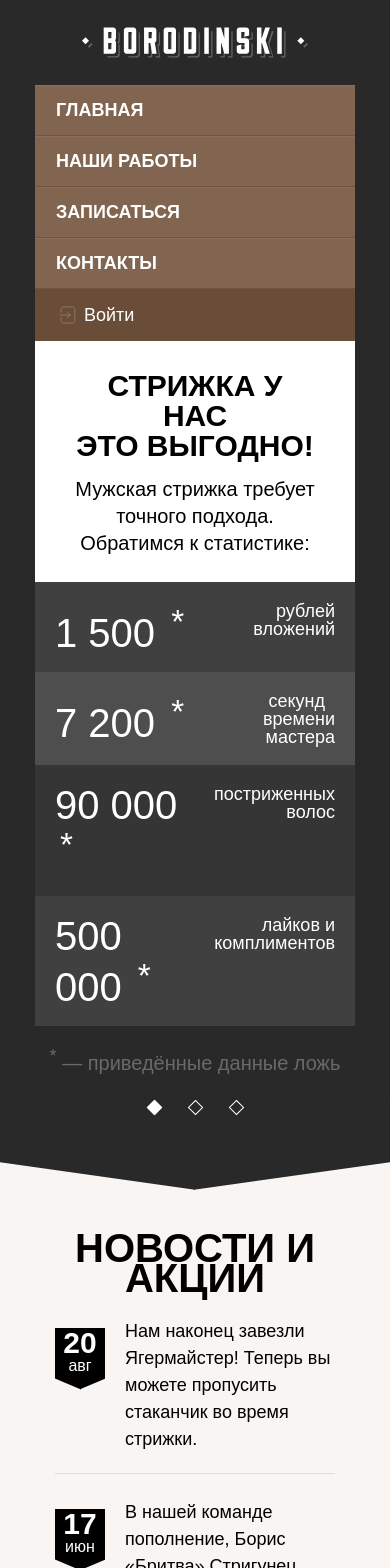
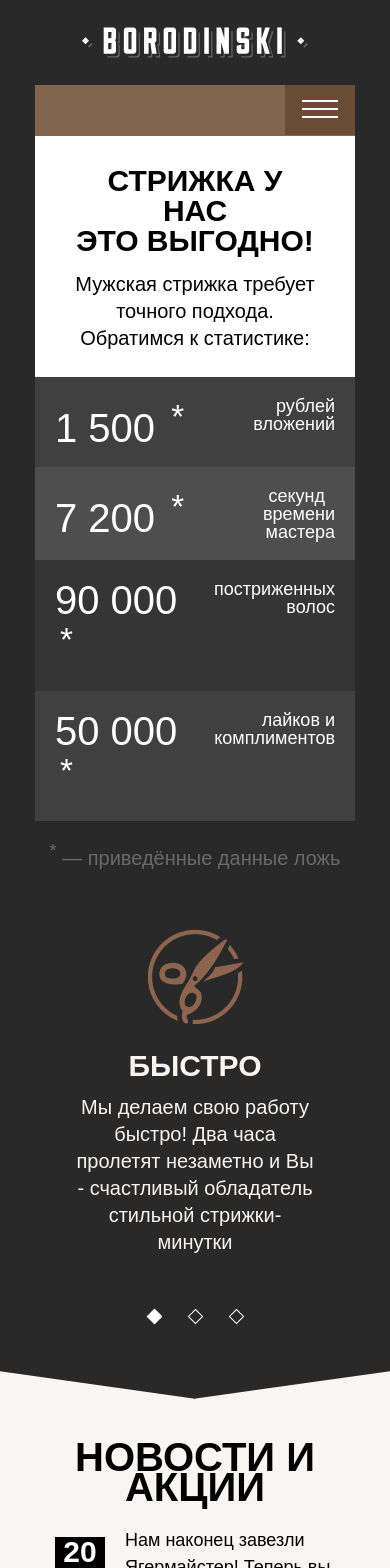
Before and after one commit to MaxKichiy/reactBrbShop, a React (Create React App) app: page / in a window 390 px wide. Shown: the top 1568 px of the page. Built offline with nearby package versions, Linux system fonts and the light colour scheme.

Commit message:
handle slider on mobile page

```diff
--- a/src/components/Advantages.js
+++ b/src/components/Advantages.js
@@ -1,47 +1,65 @@
-import React from 'react';
+import React, { useState } from 'react';
 import AdvntagesTiles from './AdvntagesTiles';
+import SliderButton from './SliderButton';
 
 function Advantages() {
+  const [isActive, setIsActive] = useState(0);
+  const advTypes = ['fast', 'cool', 'expensive'];
+
+  const advInside = [
+    <>
+      <h3 className='advantages__title '>Быстро</h3>
+      <p className='advantages__description'>
+        Мы делаем свою работу быстро! Два часа пролетят незаметно и Вы -
+        счастливый обладатель стильной стрижки-минутки
+      </p>
+    </>,
+    <>
+      <h3 className='advantages__title'>Круто</h3>
+      <p className='advantages__description'>
+        Забудьте, как вы стриглись раньше. Мы сделаем из Вас звезду футбола или
+        кино.Во всяком случае внешне.
+      </p>
+    </>,
+    <>
+      <h3 className='advantages__title '>Дорого</h3>
+      <p className='advantages__description'>
+        Наши мастера — профессионалы своего дела и не могут стоить дёшево. К
+        тому же, разве цена не даёт определённый статус?
+      </p>
+    </>,
+  ];
+
+  const onClickHandler = (data) => {
+    setIsActive(advTypes.indexOf(data));
+  };
+
   return (
     <section className='advantages'>
       <div className='advantages__wrapper slider'>
         <h2 className='visually-hidden'>Наши преимущества</h2>
         <ul className='advantages__list slider__list'>
-          <AdvntagesTiles type='fast'>
-            <h3 className='advantages__title '>Быстро</h3>
-            <p className='advantages__description'>
-              Мы делаем свою работу быстро! Два часа пролетят незаметно и Вы -
-              счастливый обладатель стильной стрижки-минутки
-            </p>
-          </AdvntagesTiles>
-          <AdvntagesTiles type='cool'>
-            <h3 className='advantages__title'>Круто</h3>
-            <p className='advantages__description'>
-              Забудьте, как вы стриглись раньше. Мы сделаем из Вас звезду
-              футбола или кино.Во всяком случае внешне.
-            </p>
-          </AdvntagesTiles>
-          <AdvntagesTiles type='expensive'>
-            <h3 className='advantages__title '>Дорого</h3>
-            <p className='advantages__description'>
-              Наши мастера — профессионалы своего дела и не могут стоить дёшево.
-              К тому же, разве цена не даёт определённый статус?
-            </p>
-          </AdvntagesTiles>
+          {advTypes.map((el, index) => {
+            let activOn = isActive === index ? true : false;
+            return (
+              <AdvntagesTiles active={activOn} type={el} key={`${index}_adv`}>
+                {advInside[index]}
+              </AdvntagesTiles>
+            );
+          })}
         </ul>
         <p className='advantages__toggles slider__toggles'>
-          <button
-            className='slider__toggle slider__toggle--active slider__toggle--fast'
-            type='button'
-          ></button>
-          <button
-            className='slider__toggle slider__toggle--cool'
-            type='button'
-          ></button>
-          <button
-            className='slider__toggle slider__toggle--expensive'
-            type='button'
-          ></button>
+          {advTypes.map((el, index) => {
+            let activOn = isActive === index ? true : false;
+            return (
+              <SliderButton
+                active={activOn}
+                type={el}
+                key={`${el}_${index}`}
+                onClick={onClickHandler}
+              />
+            );
+          })}
         </p>
       </div>
     </section>
--- a/src/components/AdvntagesTiles.js
+++ b/src/components/AdvntagesTiles.js
@@ -8,9 +8,9 @@ function AdvntagesTiles(props) {
       className={classNames(
         'advantages__item',
         'slider__item',
-        { 'advantages__item--fast': props.type == 'fast' },
-        { 'advantages__item--cool': props.type == 'cool' },
-        { 'advantages__item--expensive': props.type == 'expensive' },
+        { 'advantages__item--fast': props.type === 'fast' },
+        { 'advantages__item--cool': props.type === 'cool' },
+        { 'advantages__item--expensive': props.type === 'expensive' },
         { 'slider__item--active': props.active }
       )}
     >
--- a/src/components/Footer.js
+++ b/src/components/Footer.js
@@ -71,7 +71,7 @@ function Footer() {
         </div>
         <div className='page-footer__copyright copyright'>
           <b className='copyright__text'>Разработано:</b>
-          <a href='' className='button copyright__link'>
+          <a href='/' className='button copyright__link'>
             Mark1
           </a>
         </div>
--- a/src/components/Navigation.js
+++ b/src/components/Navigation.js
@@ -1,11 +1,37 @@
-import React from 'react';
+import React, { useState, useRef, useEffect } from 'react';
 import { NavLink } from 'react-router-dom';
 import NavigationSiteItem from './NavigationSiteItem';
+import classNames from 'classnames';
 
-function Navigation() {
+const Navigation = React.memo(function Navigation() {
+  const [isOpen, setIsOpen] = useState(false);
+
+  useEffect(() => {
+    document.body.addEventListener('click', handeOutsideClick);
+  }, []);
+  const menuRef = useRef();
+  const onClickHandler = () => {
+    setIsOpen(!isOpen);
+  };
+  const handeOutsideClick = (e) => {
+    if (!e.path.includes(menuRef.current)) {
+      setIsOpen(false);
+    }
+  };
+
   return (
-    <nav className='main-nav main-nav--closed main-nav--nojs'>
-      <button className='main-nav__button' type='button'></button>
+    <nav
+      ref={menuRef}
+      className={classNames(
+        { 'main-nav main-nav--closed': !isOpen },
+        { 'main-nav main-nav--opened': isOpen }
+      )}
+    >
+      <button
+        className='main-nav__button'
+        onClick={onClickHandler}
+        type='button'
+      ></button>
       <div className='main-nav__wrapper'>
         <ul className='main-nav__list site-list'>
           <NavigationSiteItem link='/' active exact>
@@ -59,6 +85,6 @@ function Navigation() {
       </div>
     </nav>
   );
-}
+});
 
 export default Navigation;
--- a/src/components/News.js
+++ b/src/components/News.js
@@ -31,7 +31,7 @@ function News() {
             </p>
           </li>
         </ul>
-        <a href='#' className='news__to-all button'>
+        <a href='/news' className='news__to-all button'>
           показать все
         </a>
       </div>
--- a/src/components/Reviews.js
+++ b/src/components/Reviews.js
@@ -1,86 +1,72 @@
-import React from 'react';
-
-import travis from '../scss/assets/travis.png';
+import React, { useState } from 'react';
+import ReviewsTiles from './ReviewsTiles';
+import SliderButton from './SliderButton';
 
 function Reviews() {
+  const [isActive, setIsActive] = useState(0);
+  const revTypes = ['first', 'second', 'third'];
+
+  const revs = [
+    <>
+      <cite className='reviews__author-name'>Трэвис Баркер</cite>
+      <br />
+      Спасибо за лысину! Был проездом в Москве, заскочил побриться, чтобы было
+      видно новую татуировку!
+    </>,
+    <>
+      <cite className='reviews__author-name'>Питер Паркер</cite>
+      <br />
+      Спасибо за лысину! Был проездом в Москве, заскочил побриться, чтобы было
+      видно новую татуировку!
+    </>,
+    <>
+      <cite className='reviews__author-name'>Джон Голт</cite>
+      <br />
+      Спасибо за лысину! Был проездом в Москве, заскочил побриться, чтобы было
+      видно новую татуировку!
+    </>,
+  ];
+
+  const onClickRevHandler = (data) => {
+    setIsActive(revTypes.indexOf(data));
+  };
+
   return (
     <section className='reviews'>
       <div className='reviews__wrapper slider'>
         <h2 className='reviews__title'>Отзывы о нас</h2>
-        <a href='#' className='reviews__write button'>
+        <a href='/' className='reviews__write button'>
           Оставить свой
         </a>
         <div className='reviews__list slider__list'>
-          <blockquote className='reviews__item reviews__item--first slider__item slider__item--active'>
-            <p className='reviews__author-picture'>
-              <img
-                src={travis}
-                alt='Фото человека'
-                width='50'
-                height='50'
-                className='reviews__author-image'
-              />
-            </p>
+          {revTypes.map((el, index) => {
+            let activeRev = isActive === index ? true : false;
+            return (
+              <ReviewsTiles
+                active={activeRev}
+                type={el}
+                key={`${el}_${index}_rev`}
+              >
+                {revs[index]}
+              </ReviewsTiles>
+            );
+          })}
 
-            <p className='reviews__text '>
-              <cite className='reviews__author-name'>Трэвис Баркер</cite>
-              <br />
-              Спасибо за лысину! Был проездом в Москве, заскочил побриться,
-              чтобы было видно новую татуировку!
-            </p>
-          </blockquote>
-          <blockquote className='reviews__item reviews__item--second slider__item'>
-            <p className='reviews__author-picture'>
-              <img
-                src={travis}
-                alt='Фото человека'
-                width='50'
-                height='33'
-                className='reviews__author-image'
-              />
-            </p>
-
-            <p className='reviews__text'>
-              <cite className='reviews__author-name'>Питер Паркер</cite>
-              <br />
-              Спасибо за лысину! Был проездом в Москве, заскочил побриться,
-              чтобы было видно новую татуировку!
-            </p>
-          </blockquote>
-          <blockquote className='reviews__item reviews__item--third slider__item'>
-            <p className='reviews__author-picture'>
-              <img
-                src={travis}
-                alt='Фото человека'
-                width='50'
-                height='33'
-                className='reviews__author-image'
-              />
-            </p>
-
-            <p className='reviews__text'>
-              <cite className='reviews__author-name'>Джон Голт</cite>
-              <br />
-              Спасибо за лысину! Был проездом в Москве, заскочил побриться,
-              чтобы было видно новую татуировку!
-            </p>
-          </blockquote>
           <button className='reviews__prev' type='button'></button>
           <button className='reviews__next' type='button'></button>
         </div>
         <p className='reviews__toggles slider__toggles'>
-          <button
-            className='slider__toggle slider__toggle--first slider__toggle--active'
-            type='button'
-          ></button>
-          <button
-            className='slider__toggle slider__toggle--second'
-            type='button'
-          ></button>
-          <button
-            className='slider__toggle slider__toggle--third'
-            type='button'
-          ></button>
+          {revTypes.map((el, index) => {
+            let activeOn = isActive === index ? true : false;
+            return (
+              <SliderButton
+                active={activeOn}
+                onClick={onClickRevHandler}
+                type={el}
+                key={`${el}_${index}`}
+              />
+            );
+          })}
         </p>
       </div>
     </section>
--- /dev/null
+++ b/src/components/ReviewsTiles.js
@@ -0,0 +1,31 @@
+import React from 'react';
+import classNames from 'classnames';
+import travis from '../scss/assets/travis.png';
+
+function ReviewsTiles(props) {
+  return (
+    <blockquote
+      className={classNames(
+        'reviews__item',
+        'slider__item',
+        { 'reviews__item--first': props.type === 'first' },
+        { 'reviews__item--second': props.type === 'second' },
+        { 'reviews__item--third': props.type === 'third' },
+        { 'slider__item--active': props.active }
+      )}
+    >
+      <p className='reviews__author-picture'>
+        <img
+          className='reviews__author-image'
+          src={travis}
+          alt='Фото человека'
+          width='50'
+          height='50'
+        />
+      </p>
+      <p className='reviews__text'>{props.children}</p>
+    </blockquote>
+  );
+}
+
+export default ReviewsTiles;
--- /dev/null
+++ b/src/components/SliderButton.js
@@ -0,0 +1,23 @@
+import React from 'react';
+import classNames from 'classnames';
+
+function SliderButton(props) {
+  return (
+    <button
+      onClick={() => props.onClick(props.type)}
+      className={classNames(
+        'slider__toggle',
+        { 'slider__toggle--active': props.active },
+        { '  slider__toggle--fast': props.type === 'fast' },
+        { '  slider__toggle--cool': props.type === 'cool' },
+        { '  slider__toggle--expensive': props.type === 'expensive' },
+        { '  slider__toggle--first': props.type === 'first' },
+        { '  slider__toggle--second': props.type === 'second' },
+        { '  slider__toggle--third': props.type === 'third' }
+      )}
+      type='button'
+    ></button>
+  );
+}
+
+export default SliderButton;
--- a/src/components/Stats.js
+++ b/src/components/Stats.js
@@ -48,7 +48,7 @@ function Stats() {
           </tr>
           <tr>
             <td className='stats__value'>
-              500 000 <sup>*</sup>
+              50 000 <sup>*</sup>
             </td>
             <td className='stats__field'>
               лайков и <br />
--- a/src/pages/Form.js
+++ b/src/pages/Form.js
@@ -35,7 +35,7 @@ function Form() {
             <ul>
               <li className='beard-filter__option form__beard--admiral'>
                 <input
-                  checked
+                  defaultChecked
                   type='radio'
                   value='admiral'
                   name='beard'
@@ -84,7 +84,7 @@ function Form() {
             <ul>
               <li className='addition-settings__option'>
                 <input
-                  checked
+                  defaultChecked
                   type='checkbox'
                   name='Подкрасить бороду'
                   value='Подкрасить бороду'
```
